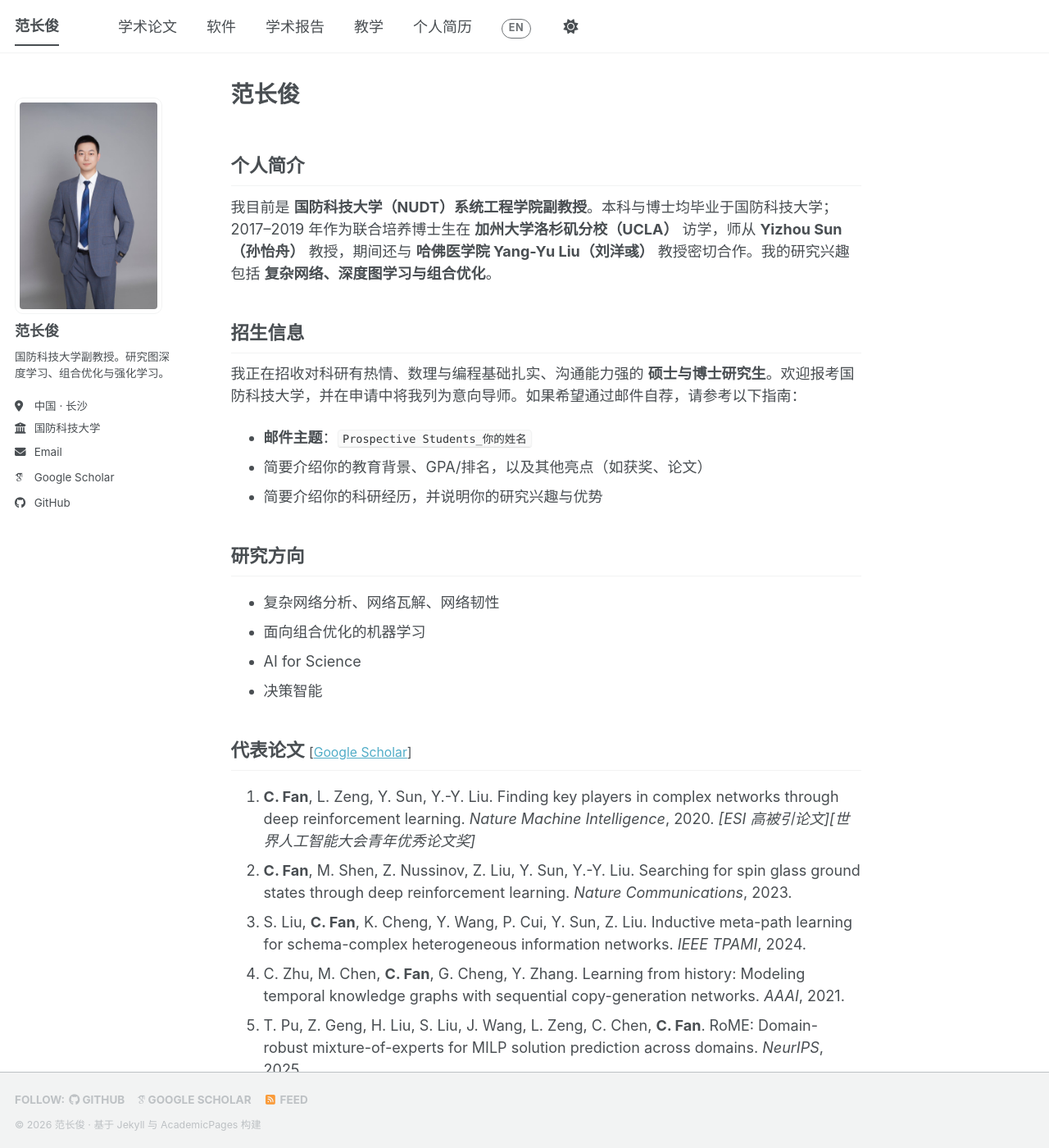
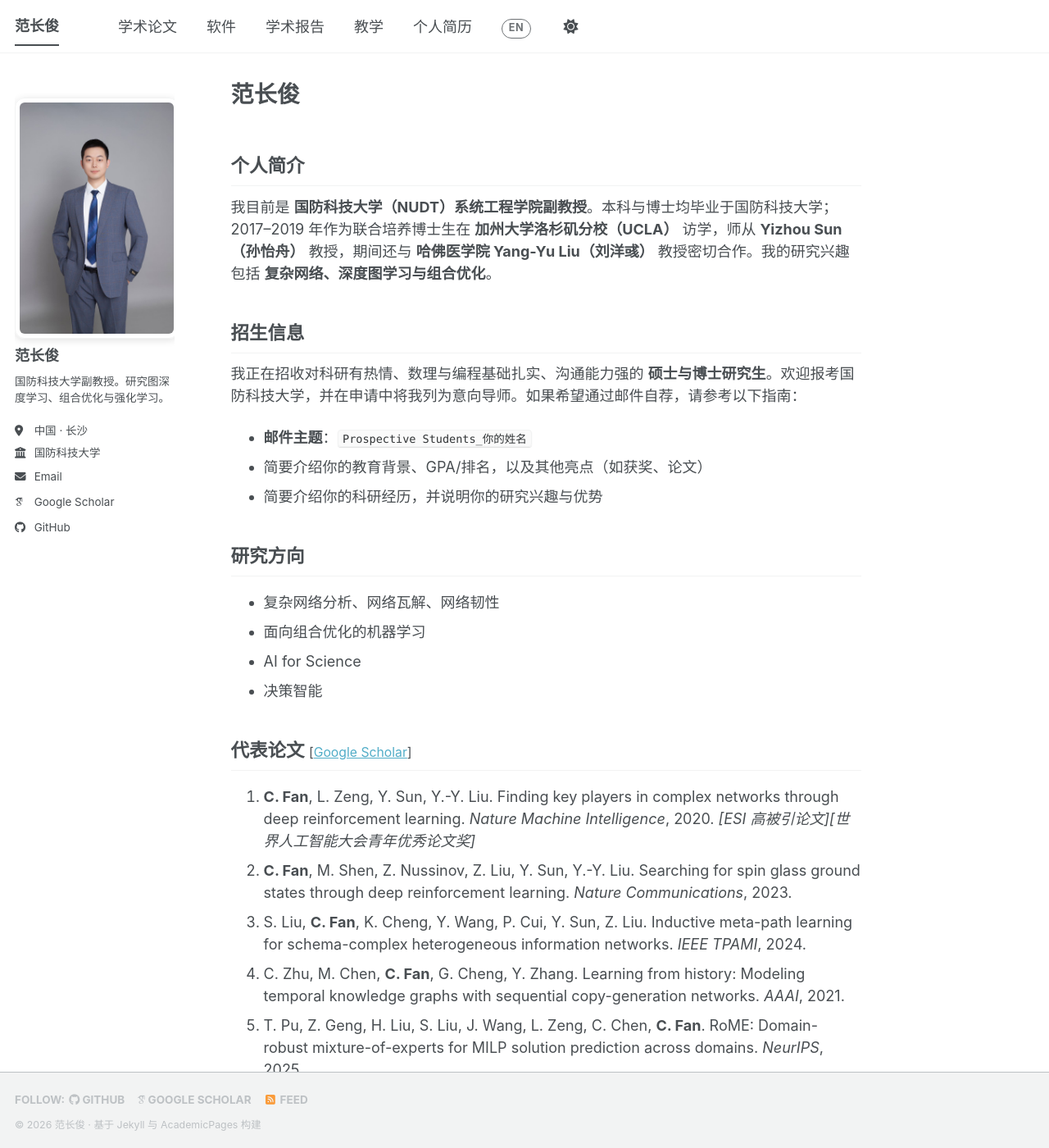
Before and after one commit to fanchangjun/fanchangjun.github.io, a Jekyll site: the page built from _pages/about.md, in a window 1280 px wide and 1400 px high. Shown: the whole window at 82% size. Built offline with Jekyll 4.4.1, drawn with Linux system fonts in a browser that asks for light colours; some web fonts are replaced; a script bundle is joined from its source files by our own code; library files that are not in the unit come from our copies.

Commit message:
style: make avatar a robust rounded rectangle (override width:100%, add border/shadow)
Co-authored-by: Cursor <cursoragent@cursor.com>

```diff
--- a/_includes/head/custom.html
+++ b/_includes/head/custom.html
@@ -50,10 +50,12 @@
   /* ===== 头像（竖版半身照）===== */
   /* 覆盖主题默认的圆形裁剪：竖版照片用圆形会变成拉长的椭圆，改为圆角矩形并保持原始比例 */
   .author__avatar img {
-    border-radius: 10px !important;
-    max-width: 180px;
-    height: auto;          /* 保持竖版照片的真实宽高比，不拉伸 */
-    object-fit: contain;
+    border-radius: 12px !important;   /* 圆角矩形，而非圆形/椭圆 */
+    width: auto !important;           /* 取消主题 .sidebar img{width:100%} 的拉伸 */
+    max-width: 200px !important;      /* 控制最大显示尺寸 */
+    height: auto !important;          /* 保持竖版照片真实宽高比 */
+    border: 1px solid var(--global-border-color);
+    box-shadow: 0 2px 10px rgba(0, 0, 0, 0.12);
   }
 </style>
 <script>
```
